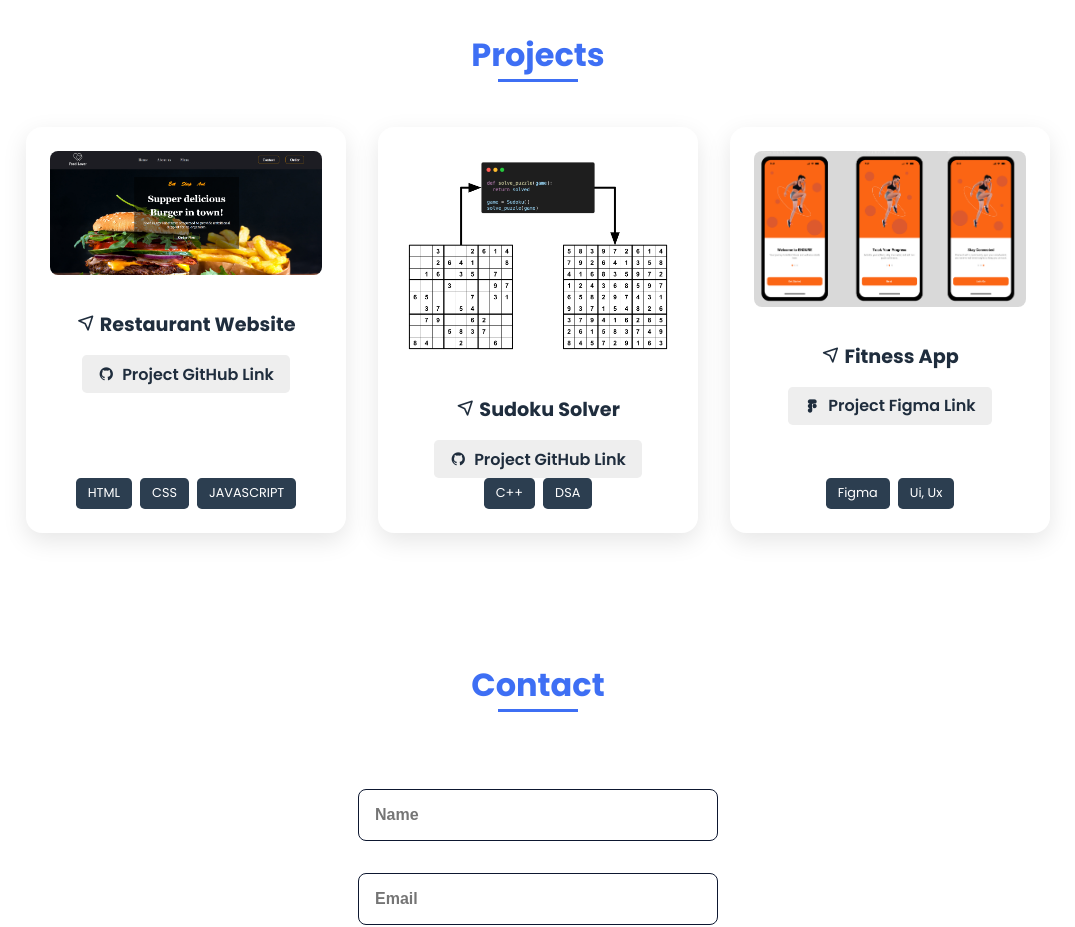
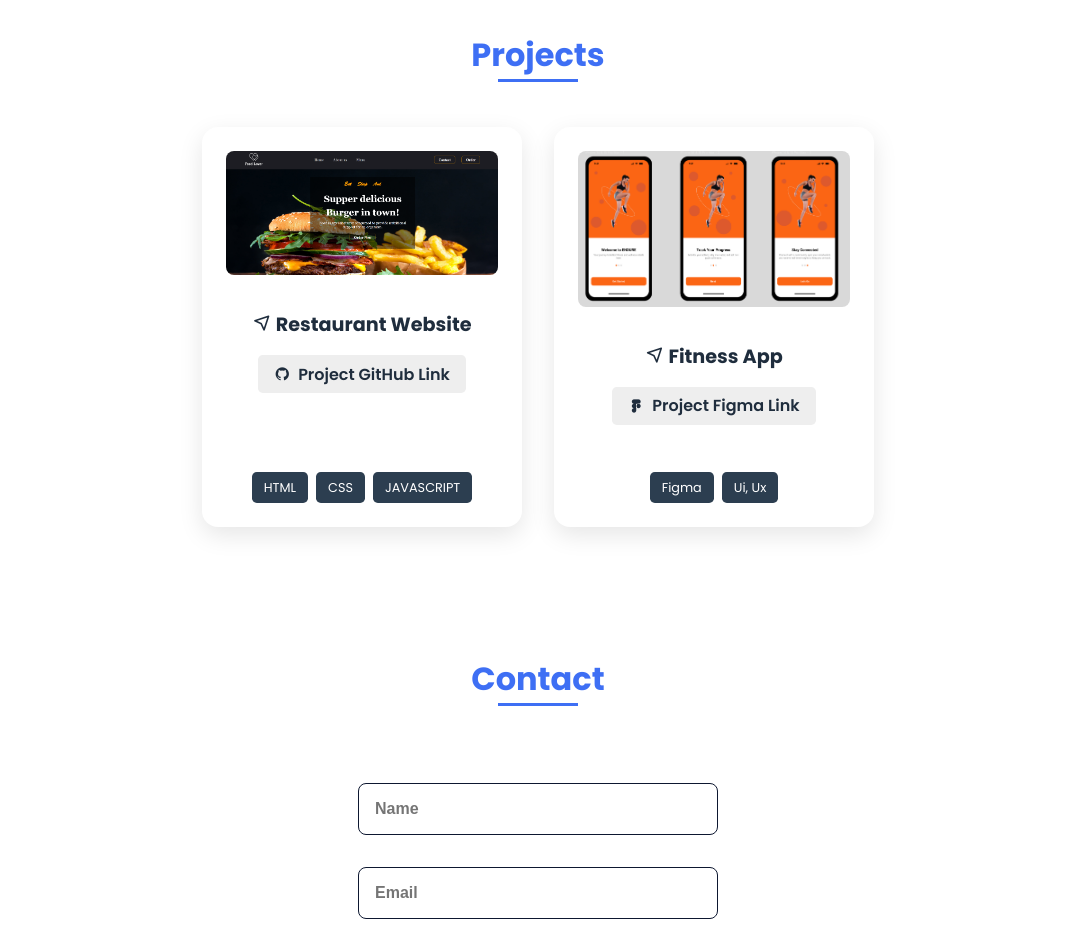
Before and after one commit to mohankasaurabh/Portfolio-Website, a plain HTML site: page index.html in a window 1280 px wide. Shown: the part 2120-3047 px from the top of the page, without its empty margins (102-1177 px from the left). Drawn offline with nearby package versions, Linux system fonts and the light colour scheme.

Commit message:
Update index.html

```diff
--- a/index.html
+++ b/index.html
@@ -165,17 +165,6 @@
                     </div>
 
                     <!-- Repeat for other projects -->
-                    <div class="project__card">
-                        <img src="assets/img/proj2.png" alt="Sudoku Solver">
-                        <h3><i class='bx bx-navigation'></i> Sudoku Solver</h3>
-                        <a href="https://github.com/your-repo-url" class="project__link">
-                            <i class='bx bxl-github'></i> Project GitHub Link
-                        </a>
-                        <div class="tech__stack">
-                            <span class="tech">C++</span>
-                            <span class="tech">DSA</span>
-                        </div>
-                    </div>
 
                     <div class="project__card">
                         <img src="assets/img/proj3.png" alt="Fitness App">
```
